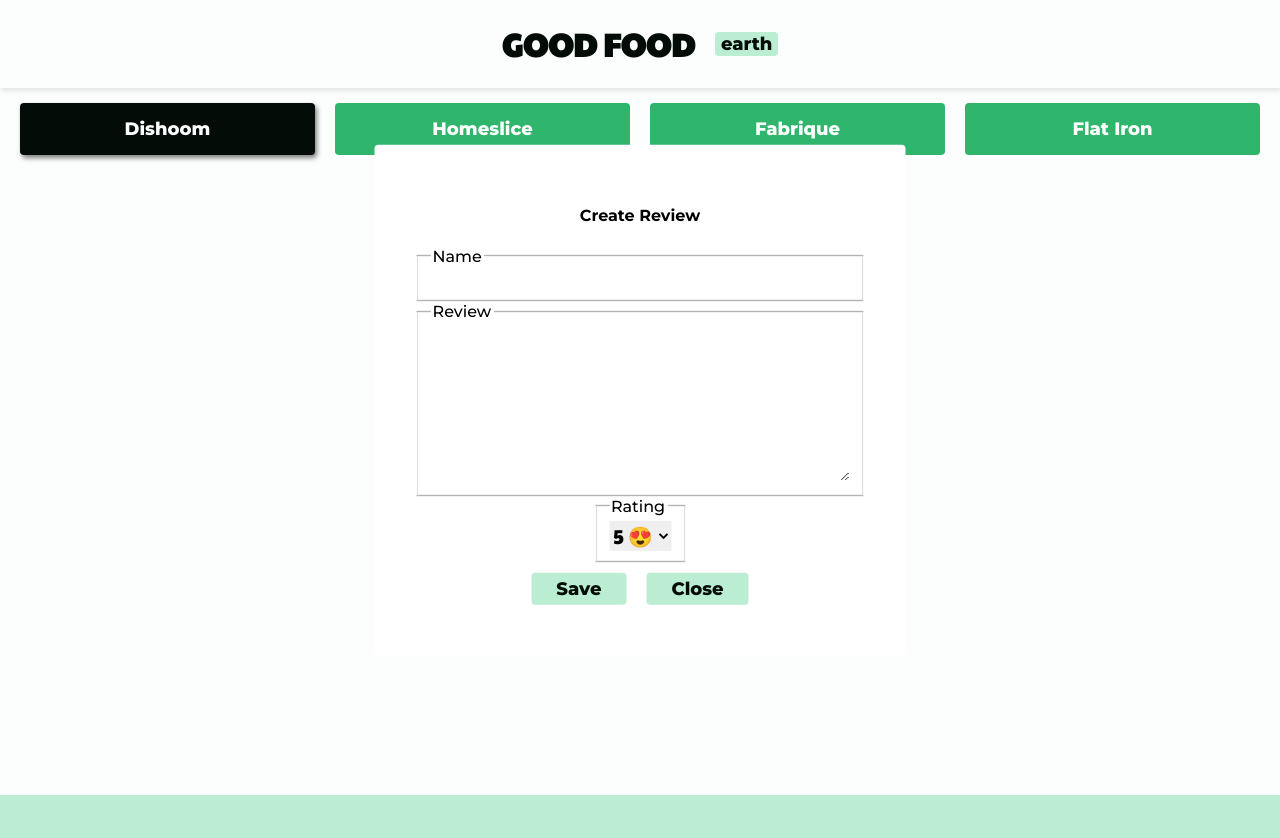
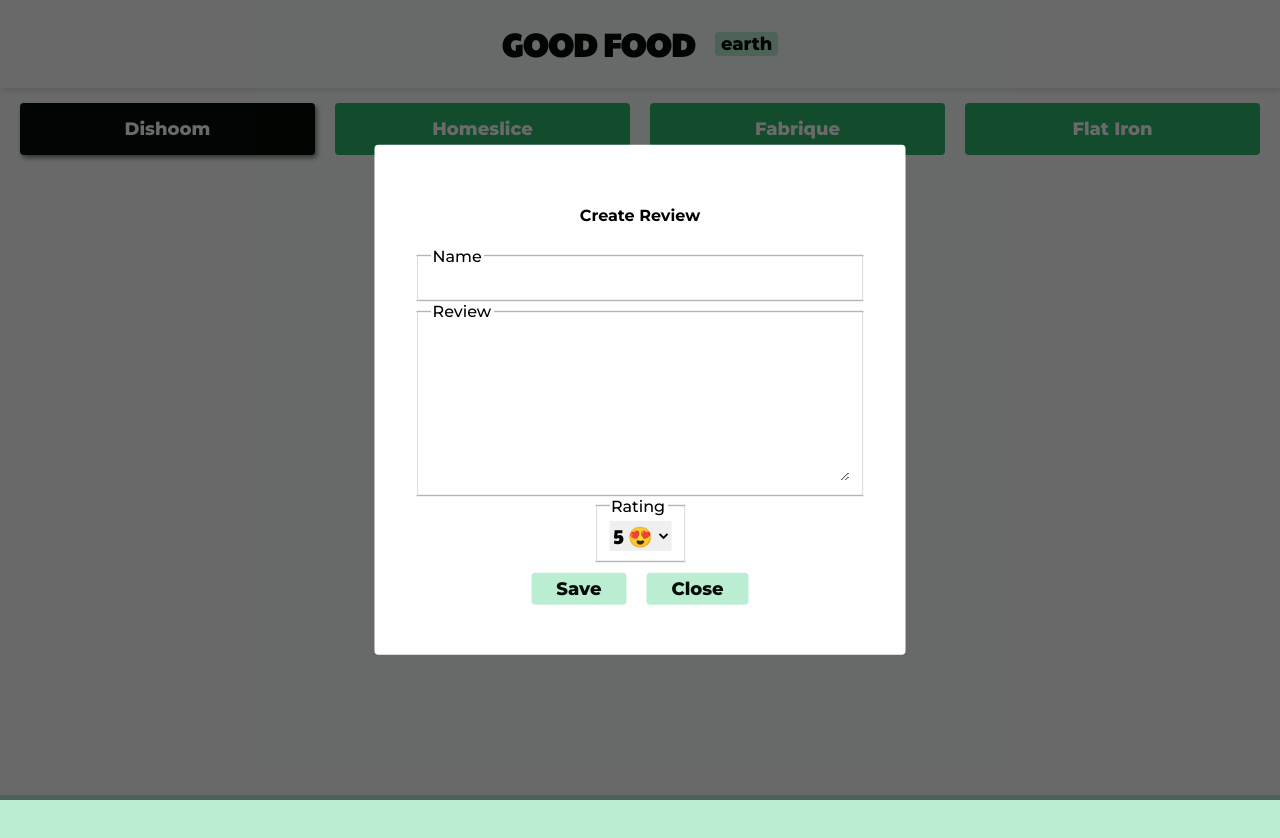
Before and after one commit to rokoworlds/react-20230914, a React (Vite) app: page / in a window 1280 px wide. Both pictures are taken after a click on the button "Create review". Shown: the top 838 px of the page. Built offline with nearby package versions, Linux system fonts and the light colour scheme.

Commit message:
add: overlay

```diff
--- a/src/components/CreateReviewModal/component.jsx
+++ b/src/components/CreateReviewModal/component.jsx
@@ -1,13 +1,15 @@
 import { useState } from 'react';
 import { createPortal } from 'react-dom';
-
 import { CreateReview } from '../CreateReview/component';
 import { Button } from '../Button/component';
+import styles from './styles.module.css'
 
 
 export const CreateReviewModal = () => {
   const [showModal, setShowModal] = useState(false);
   return (
+    <>
+    {showModal && <div className={styles.overlay} /> }
       <div>
           <Button style={'medium'} onClick={() => setShowModal(true)} >Create review</Button>
           {showModal && createPortal(
@@ -15,5 +17,6 @@
               document.getElementById('modal-container')
         )}
       </div>
+    </>
   );
 }
--- /dev/null
+++ b/src/components/CreateReviewModal/styles.module.css
@@ -0,0 +1,8 @@
+.overlay {
+    position: absolute;
+    top: 0;
+    left: 0;
+    width: 100%;
+    height: 100%;
+    background: #00000095;
+}
```
Lines whose indentation alone changed are shown as unchanged.
